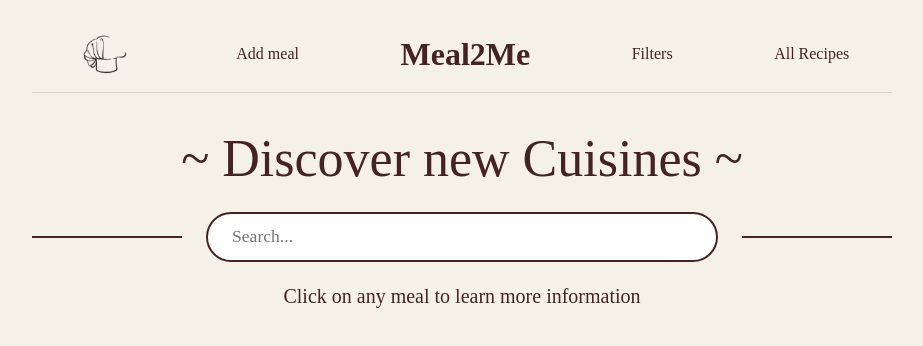
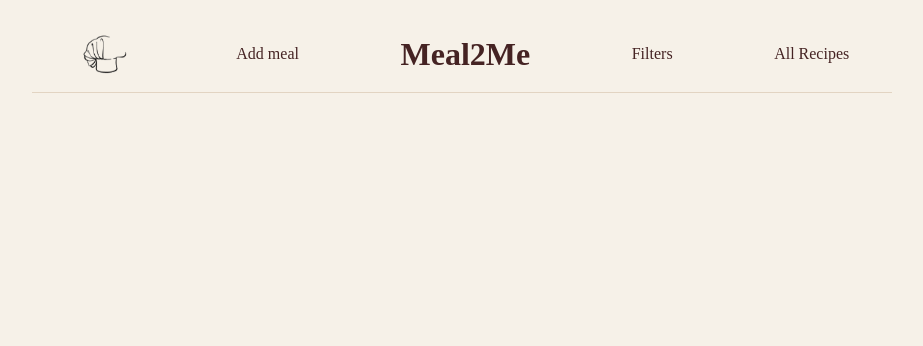
Before and after one commit to MIM-017/meal2me, a Next.js app: page / in a window 1280 px wide. Shown: the top 346 px of the page, without its empty margins (178-1101 px from the left). Built offline with nearby package versions, Linux system fonts and the light colour scheme.

Commit message:
Populated the main page.
Created a list for the main page, created a small meal card component.

```diff
--- a/app/globals.css
+++ b/app/globals.css
@@ -20,6 +20,8 @@ body {
   color: var(--ink);
   font-family: "Liberation Serif", Arial, Helvetica, sans-serif;
   line-height: 1.45;
+  display: flex;
+  justify-content: center;
 }
 
 a {
@@ -27,8 +29,7 @@ a {
 }
 
 .shell {
-  max-width: 860px;
-  margin: 0 auto;
+  min-width: 860px;
   padding: 24px 16px 48px;
 }
 
@@ -39,6 +40,7 @@ a {
   gap: 16px;
   padding-bottom: 8px;
   border-bottom: 1px solid var(--line);
+  margin-bottom: 16px;
 }
 
 .site-navigation a {
@@ -113,13 +115,19 @@ button.secondary {
 
 .meal-list {
   display: grid;
+  justify-content: center;
+  grid-template-columns: repeat(3, 1fr);
   gap: 12px;
 }
 
-.meal-card {
+.meal-name {
+  text-align: center;
+  font-weight: bold;
+}
+
+.meal-card img {
   border: 1px solid var(--line);
   border-radius: 8px;
-  padding: 14px 16px;
   background: var(--paper);
 }
 
--- a/app/page.tsx
+++ b/app/page.tsx
@@ -1,10 +1,3 @@
-import { SearchBar } from "@/components/search-bar";
+export default function Page() {
 
-export default function Page() {
-  return (
-    <main className="home">
-      <h1 className="home-title">~ Discover new Cuisines ~</h1>
-      <SearchBar />
-    </main>
-  );
 }
```
Also changed, not shown: components/meal-card-small.tsx (added, +19 -0 lines), components/meals-list.tsx (added, +14 -0 lines).
